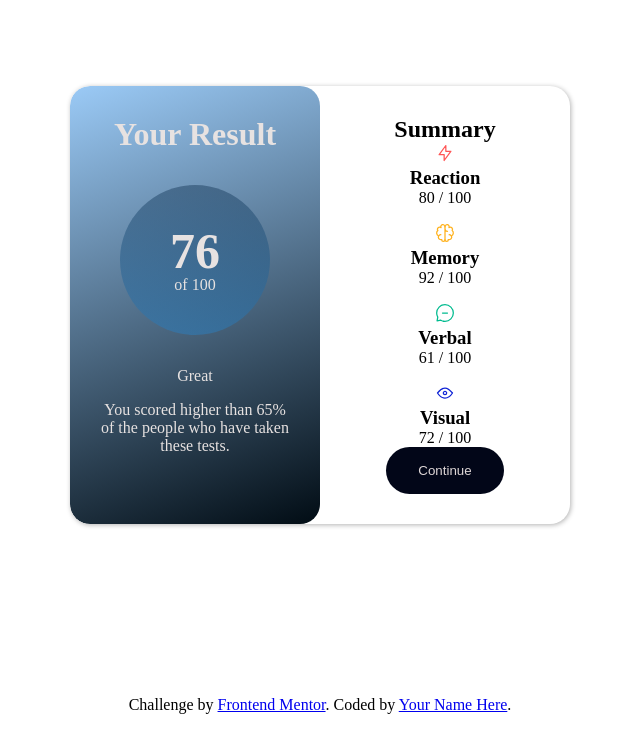
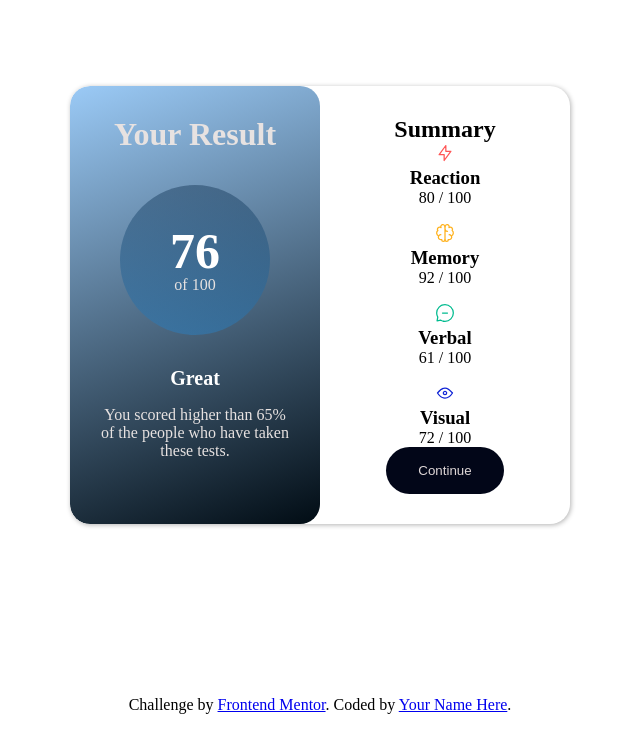
Before and after one commit to didi-devs/result_summary_page, a plain HTML site: page index.html in a window 1280 px wide. Shown: the whole page, without its empty margins (320-960 px from the left). Drawn offline with Linux system fonts and the light colour scheme.

Commit message:
result commentary

```diff
--- a/style.css
+++ b/style.css
@@ -101,8 +101,14 @@
     font-size: 50px;
     font-weight: 700;
     line-height: 1;
+    color: white;
 }
 
+.result-rank {
+    color: white;
+    font-size: 20px;
+    font-weight: 600;
+}
 .summary {
     text-align: center;
 }
```
